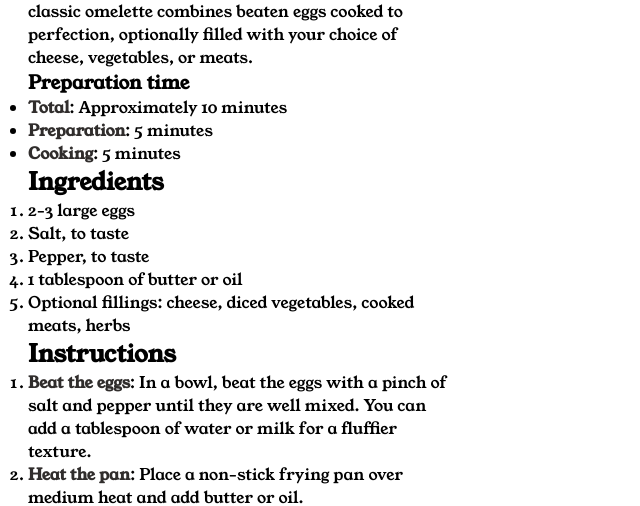
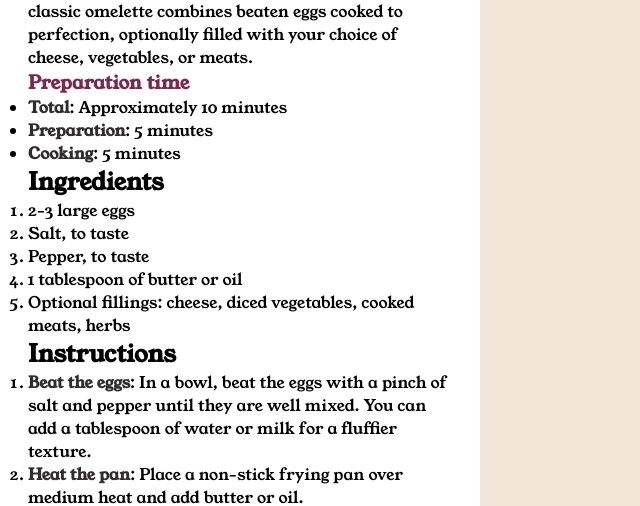
Before and after one commit to shaytcodes-mfe26/recipe-page, a plain HTML site: page index.html in a window 1280 px wide. Shown: the part 290-796 px from the top of the page, without its empty margins (0-640 px from the left). Drawn offline with Linux system fonts and the light colour scheme.

Commit message:
Update styles.css

```diff
--- a/styles.css
+++ b/styles.css
@@ -26,6 +26,7 @@
 }
 
 body{
+  background: var(--clr-neutral-Stone);
   font-family: var(--ff);
 }
 
@@ -33,11 +34,12 @@ img{
   display: block;
   max-width: 100%;
   margin-inline: auto;
-  font-stylec: italic;
+  font-style: italic;
   color: var(--clr-deep-Red-Brown);
 }
 
-h1{
+h3{
+ color: var(--clr-deep-Purple-Rose);
 
 }
 
```
